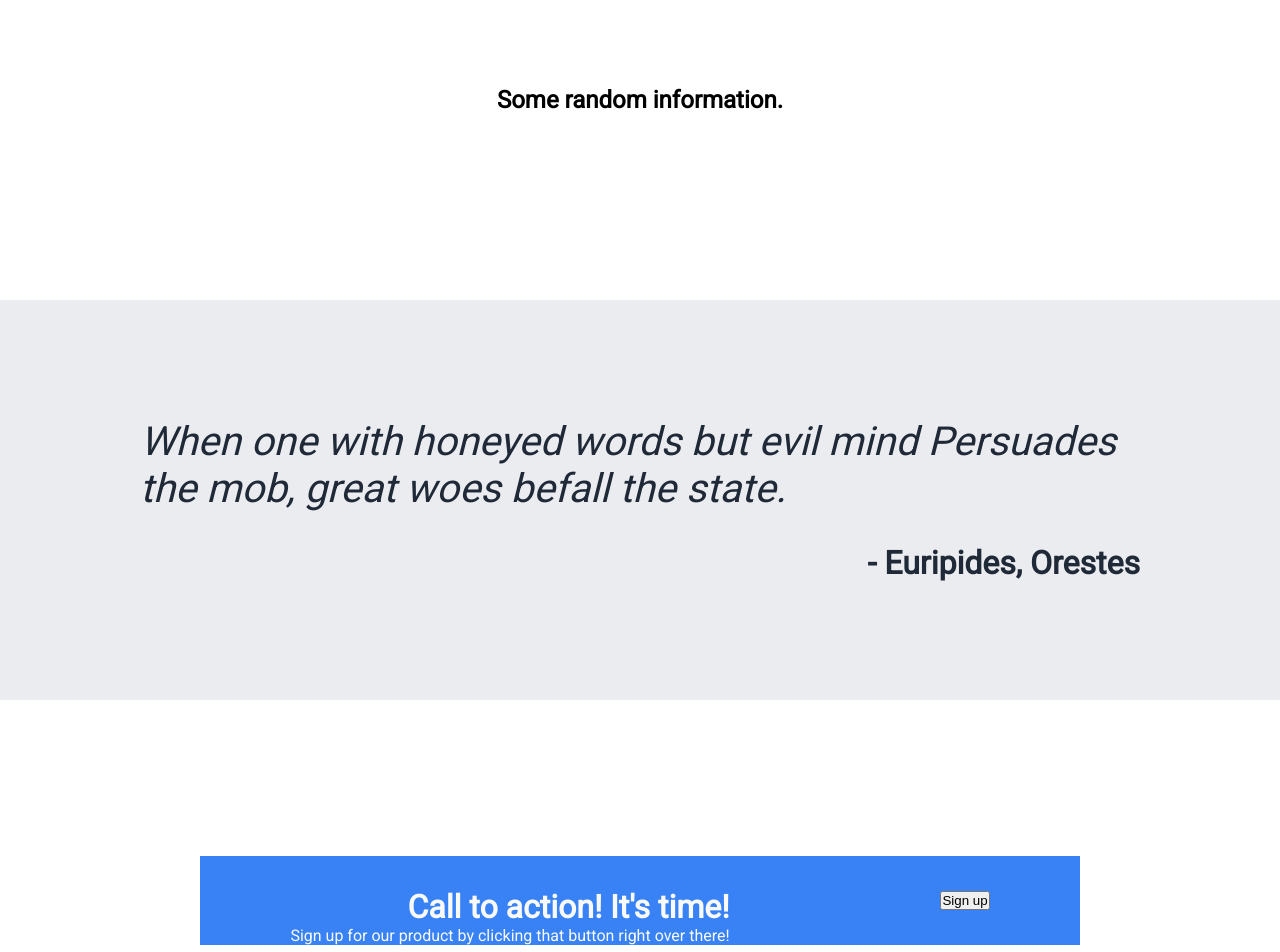
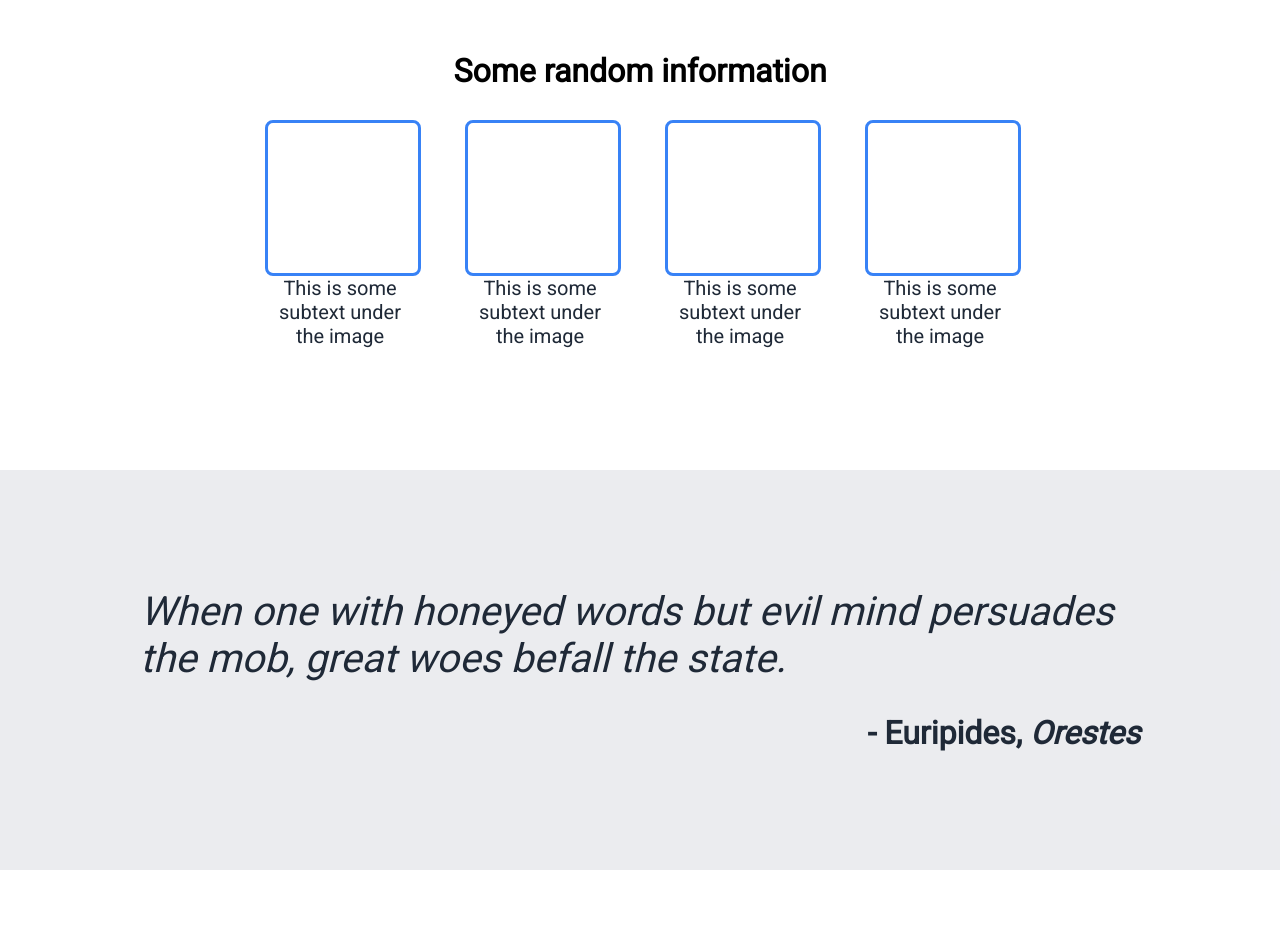
Before and after one commit to noxtua-code/Odin-CSS-Project, a plain HTML site: page index.html in a window 1280 px wide. Shown: the part 700-1652 px from the top of the page. Drawn offline with Linux system fonts and the light colour scheme.

Commit message:
Finished project by finalising the last two sections and adding in the image placeholders in the second container.

```diff
--- a/index.html
+++ b/index.html
@@ -29,16 +29,19 @@
     </div>
 
     <div class="second-container">
-        <h2>Some random information.</h2>
-        <div class="image-and-subtext">
-            <img src="" alt="">
+        <h3>Some random information</h3>
+        <div class="images-container">
+            <div class="image-and-subtext"><div class="image"></div>This is some subtext under the image</div>
+            <div class="image-and-subtext"><div class="image"></div>This is some subtext under the image</div>
+            <div class="image-and-subtext"><div class="image"></div>This is some subtext under the image</div>
+            <div class="image-and-subtext"><div class="image"></div>This is some subtext under the image</div>
         </div>
     </div>
 
     <div class="third-container">
     <div class="quote"><em>When one with honeyed words but evil mind
-        Persuades the mob, great woes befall the state.</em>
-        <h3>- Euripides, Orestes</h3>
+        persuades the mob, great woes befall the state.</em>
+        <h3>- Euripides, <em>Orestes</em></h3>
     </div>
     </div>
 
--- a/style.css
+++ b/style.css
@@ -18,7 +18,7 @@ body {
     background-color: #1F2937;
     display: flex;
     justify-content: center;
-    height: 600px;
+    height: 700px;
     gap: 10px;
     padding-bottom: 50;
 }
@@ -41,6 +41,7 @@ body {
     font-size: 32px;
     color: #F9FAF8;
     font-weight: 900;
+    margin-bottom: 130px;
 }
 
 .hero-main-text {
@@ -51,14 +52,14 @@ body {
 
 .hero-secondary-text {
     color: #e5e7ebc5;
-    font-size: 18px;
+    font-size: 24px;
 }
 
 .top-container .sign-up-button {
     background-color: #3882F6;
-    margin-top: 10px;
+    margin-top: 20px;
     padding: 8px 40px;
-    font-size: 16px;
+    font-size: 24px;
     color: #F9FAF8;
     font-weight: bold;
     border-radius: 8px;
@@ -72,10 +73,10 @@ ul  {
     gap: 30px;
     color: #e5e7ebc5;
     font-size: 24px;
+    margin-bottom: 130px;
 }
 
 img {
-    margin-top: 70px;
     width: 550px;
 }
 
@@ -83,9 +84,32 @@ img {
 .second-container {
     display: flex;
     background-color: #fff;
-    height: 400px;
+    height: 450px;
     align-items: center;
-    justify-content: center;
+    justify-content: flex-start;
+    gap: 30px;
+    flex-direction: column;
+    padding-top: 20px;
+}
+
+.images-container {
+    display: flex;
+    gap: 50px;
+    justify-content: space-around;
+}
+
+.image {
+    height: 150px;
+    width: 150px;
+    border: 3px solid #3882F6;
+    border-radius: 8px;
+}
+
+.image-and-subtext {
+    max-width: 150px;
+    text-align: center;
+    color: #1F2937;
+    font-size: 20px;
 }
 
 .third-container {
@@ -121,19 +145,38 @@ h3 {
 
 .call-to-action {
     background-color: #3882F6;
-    margin: 20px 200px;
     display: flex;
     align-items: center;
     justify-content: space-around;
-    gap: 30px;
-    width: 1000px;
+    width: 1400px;
     color: #F9FAF8;
-
+    border-radius: 8px;
+    height: 200px;
 }
 
+.sign-up-button.bottom {
+    background-color: #3882F6;
+    color: #F9FAF8;
+    margin-top: 20px;
+    padding: 8px 40px;
+    font-size: 24px;
+    font-weight: bold;
+    border: 3px solid #F9FAF8;
+    border-radius: 8px;
+}
+
+.call-to-action-text {
+    font-size: 24px;
+    }
+
+.call-to-action h3{
+    text-align: left;
+    font-size: 30px;
+    margin-top: 0;
+}
 .footer {
     background-color: #1F2937;
-    color: #010202c5;
+    color: #e5e7ebc5;
     padding: 20px;
     text-align: center;
     justify-self: flex-end;
```
